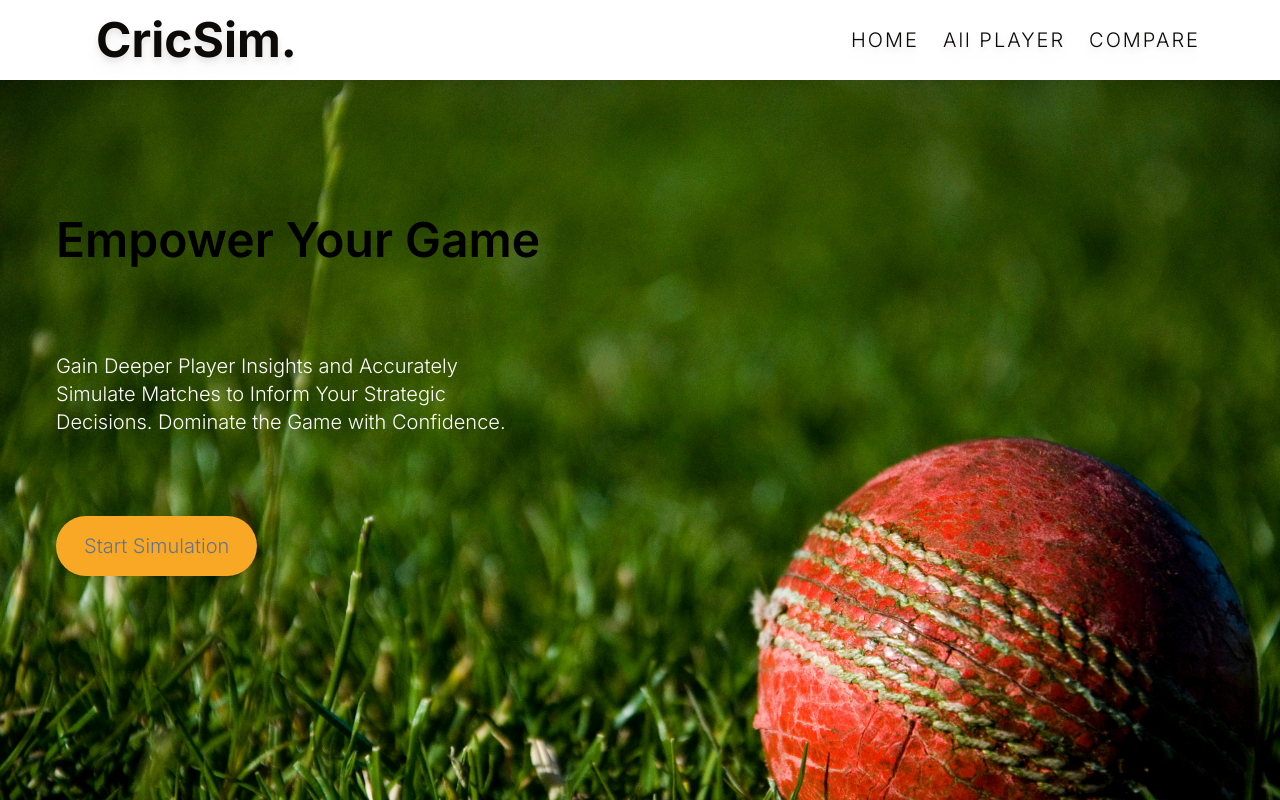
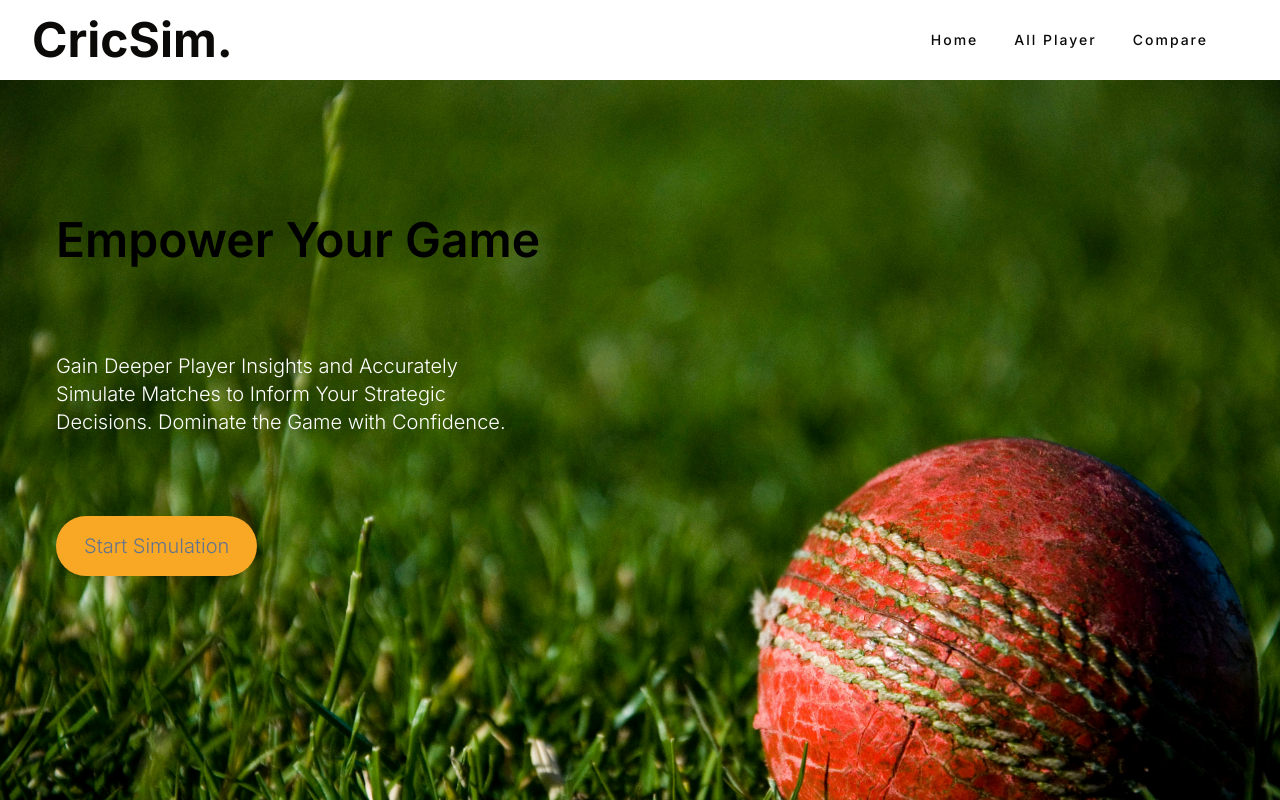
Before and after one commit to nischalmainali21/Major-CricSim-Frontend, a Next.js app: page / in a window 1280 px wide. Shown: the top 800 px of the page. Built offline with nearby package versions, Linux system fonts and the light colour scheme.

Commit message:
Update Navbar ui in line with shadcn

```diff
--- a/package.json
+++ b/package.json
@@ -11,6 +11,7 @@
   "dependencies": {
     "@radix-ui/react-dialog": "^1.0.5",
     "@radix-ui/react-dropdown-menu": "^2.0.6",
+    "@radix-ui/react-navigation-menu": "^1.1.4",
     "@radix-ui/react-popover": "^1.0.7",
     "@radix-ui/react-progress": "^1.0.3",
     "@radix-ui/react-scroll-area": "^1.0.5",
--- a/src/components/Navbar.jsx
+++ b/src/components/Navbar.jsx
@@ -1,37 +1,86 @@
+"use client";
 import React from "react";
 import Link from "next/link";
+import {
+  NavigationMenu,
+  NavigationMenuContent,
+  NavigationMenuIndicator,
+  NavigationMenuItem,
+  NavigationMenuLink,
+  NavigationMenuList,
+  NavigationMenuTrigger,
+  NavigationMenuViewport,
+  navigationMenuTriggerStyle,
+} from "@/components/ui/navigation-menu";
 
 const Navbar = () => {
   return (
-    <div className="w-full h-[80px] drop-shadow-lg relative z-10 shadow-xl">
-      <div className="px-20 flex justify-between items-center w-full h-full">
+    <div>
+      <NavigationMenu className="p-4 flex justify-between items-center min-w-full">
         <h1 className="font-bold mx-4 text-3xl md:text-3xl xl:text-5xl">
           CricSim.
         </h1>
-        <ul className="hidden lg:flex items-center gap-x-6">
-          <li className="relative text-xl w-fit block after:block after:content-[''] after:absolute after:h-[3px] after:bg-gradient-to-r from-orange-300 via-yellow-500 to-[#f9a826] after:w-full after:scale-x-0 after:hover:scale-x-100 after:transition after:duration-300 after:origin-left">
+        <div className="mr-10">
+          <NavigationMenuList>
+            <NavigationMenuItem>
               <Link className="text-xl font-light tracking-widest" href="/">
-              HOME
+                <NavigationMenuLink className={navigationMenuTriggerStyle()}>
+                  Home
+                </NavigationMenuLink>
               </Link>
-          </li>
-
-          <li className="relative text-xl w-fit block after:block after:content-[''] after:absolute after:h-[3px] after:bg-gradient-to-r from-orange-300 via-yellow-500 to-[#f9a826] after:w-full after:scale-x-0 after:hover:scale-x-100 after:transition after:duration-300 after:origin-left">
+            </NavigationMenuItem>
+            <NavigationMenuItem>
               <Link
                 className="text-xl font-light tracking-widest"
                 href="/allplayer"
               >
-              All PLAYER
+                <NavigationMenuLink className={navigationMenuTriggerStyle()}>
+                  All Player
+                </NavigationMenuLink>
               </Link>
-          </li>
+            </NavigationMenuItem>
+            <NavigationMenuItem>
+              <Link className="text-xl font-light tracking-widest" href="/comp">
+                <NavigationMenuLink className={navigationMenuTriggerStyle()}>
+                  Compare
+                </NavigationMenuLink>
+              </Link>
+            </NavigationMenuItem>
+          </NavigationMenuList>
+        </div>
+      </NavigationMenu>
+    </div>
 
-          <li className="relative text-xl w-fit block after:block after:content-[''] after:absolute after:h-[3px] after:bg-gradient-to-r from-orange-300 via-yellow-500 to-[#f9a826] after:w-full after:scale-x-0 after:hover:scale-x-100 after:transition after:duration-300 after:origin-left">
-            <Link className="text-xl font-light tracking-widest" href="comp">
-              COMPARE
-            </Link>
-          </li>
-        </ul>
-      </div>
-    </div>
+    // <div className="w-full h-[80px] drop-shadow-lg relative z-10 shadow-xl">
+    //   <div className="px-20 flex justify-between items-center w-full h-full">
+    //     <h1 className="font-bold mx-4 text-3xl md:text-3xl xl:text-5xl">
+    //       CricSim.
+    //     </h1>
+
+    //     <ul className="hidden lg:flex items-center gap-x-6">
+    //       <li className="relative text-xl w-fit block after:block after:content-[''] after:absolute after:h-[3px] after:bg-gradient-to-r from-orange-300 via-yellow-500 to-[#f9a826] after:w-full after:scale-x-0 after:hover:scale-x-100 after:transition after:duration-300 after:origin-left">
+    //         <Link className="text-xl font-light tracking-widest" href="/">
+    //           HOME
+    //         </Link>
+    //       </li>
+
+    //       <li className="relative text-xl w-fit block after:block after:content-[''] after:absolute after:h-[3px] after:bg-gradient-to-r from-orange-300 via-yellow-500 to-[#f9a826] after:w-full after:scale-x-0 after:hover:scale-x-100 after:transition after:duration-300 after:origin-left">
+    //         <Link
+    //           className="text-xl font-light tracking-widest"
+    //           href="/allplayer"
+    //         >
+    //           All PLAYER
+    //         </Link>
+    //       </li>
+
+    //       <li className="relative text-xl w-fit block after:block after:content-[''] after:absolute after:h-[3px] after:bg-gradient-to-r from-orange-300 via-yellow-500 to-[#f9a826] after:w-full after:scale-x-0 after:hover:scale-x-100 after:transition after:duration-300 after:origin-left">
+    //         <Link className="text-xl font-light tracking-widest" href="comp">
+    //           COMPARE
+    //         </Link>
+    //       </li>
+    //     </ul>
+    //   </div>
+    // </div>
   );
 };
 
--- /dev/null
+++ b/src/components/ui/navigation-menu.jsx
@@ -0,0 +1,104 @@
+import * as React from "react"
+import * as NavigationMenuPrimitive from "@radix-ui/react-navigation-menu"
+import { cva } from "class-variance-authority"
+import { ChevronDown } from "lucide-react"
+
+import { cn } from "@/lib/utils"
+
+const NavigationMenu = React.forwardRef(({ className, children, ...props }, ref) => (
+  <NavigationMenuPrimitive.Root
+    ref={ref}
+    className={cn(
+      "relative z-10 flex max-w-max flex-1 items-center justify-center",
+      className
+    )}
+    {...props}>
+    {children}
+    <NavigationMenuViewport />
+  </NavigationMenuPrimitive.Root>
+))
+NavigationMenu.displayName = NavigationMenuPrimitive.Root.displayName
+
+const NavigationMenuList = React.forwardRef(({ className, ...props }, ref) => (
+  <NavigationMenuPrimitive.List
+    ref={ref}
+    className={cn(
+      "group flex flex-1 list-none items-center justify-center space-x-1",
+      className
+    )}
+    {...props} />
+))
+NavigationMenuList.displayName = NavigationMenuPrimitive.List.displayName
+
+const NavigationMenuItem = NavigationMenuPrimitive.Item
+
+const navigationMenuTriggerStyle = cva(
+  "group inline-flex h-10 w-max items-center justify-center rounded-md bg-background px-4 py-2 text-sm font-medium transition-colors hover:bg-accent hover:text-accent-foreground focus:bg-accent focus:text-accent-foreground focus:outline-none disabled:pointer-events-none disabled:opacity-50 data-[active]:bg-accent/50 data-[state=open]:bg-accent/50"
+)
+
+const NavigationMenuTrigger = React.forwardRef(({ className, children, ...props }, ref) => (
+  <NavigationMenuPrimitive.Trigger
+    ref={ref}
+    className={cn(navigationMenuTriggerStyle(), "group", className)}
+    {...props}>
+    {children}{" "}
+    <ChevronDown
+      className="relative top-[1px] ml-1 h-3 w-3 transition duration-200 group-data-[state=open]:rotate-180"
+      aria-hidden="true" />
+  </NavigationMenuPrimitive.Trigger>
+))
+NavigationMenuTrigger.displayName = NavigationMenuPrimitive.Trigger.displayName
+
+const NavigationMenuContent = React.forwardRef(({ className, ...props }, ref) => (
+  <NavigationMenuPrimitive.Content
+    ref={ref}
+    className={cn(
+      "left-0 top-0 w-full data-[motion^=from-]:animate-in data-[motion^=to-]:animate-out data-[motion^=from-]:fade-in data-[motion^=to-]:fade-out data-[motion=from-end]:slide-in-from-right-52 data-[motion=from-start]:slide-in-from-left-52 data-[motion=to-end]:slide-out-to-right-52 data-[motion=to-start]:slide-out-to-left-52 md:absolute md:w-auto ",
+      className
+    )}
+    {...props} />
+))
+NavigationMenuContent.displayName = NavigationMenuPrimitive.Content.displayName
+
+const NavigationMenuLink = NavigationMenuPrimitive.Link
+
+const NavigationMenuViewport = React.forwardRef(({ className, ...props }, ref) => (
+  <div className={cn("absolute left-0 top-full flex justify-center")}>
+    <NavigationMenuPrimitive.Viewport
+      className={cn(
+        "origin-top-center relative mt-1.5 h-[var(--radix-navigation-menu-viewport-height)] w-full overflow-hidden rounded-md border bg-popover text-popover-foreground shadow-lg data-[state=open]:animate-in data-[state=closed]:animate-out data-[state=closed]:zoom-out-95 data-[state=open]:zoom-in-90 md:w-[var(--radix-navigation-menu-viewport-width)]",
+        className
+      )}
+      ref={ref}
+      {...props} />
+  </div>
+))
+NavigationMenuViewport.displayName =
+  NavigationMenuPrimitive.Viewport.displayName
+
+const NavigationMenuIndicator = React.forwardRef(({ className, ...props }, ref) => (
+  <NavigationMenuPrimitive.Indicator
+    ref={ref}
+    className={cn(
+      "top-full z-[1] flex h-1.5 items-end justify-center overflow-hidden data-[state=visible]:animate-in data-[state=hidden]:animate-out data-[state=hidden]:fade-out data-[state=visible]:fade-in",
+      className
+    )}
+    {...props}>
+    <div
+      className="relative top-[60%] h-2 w-2 rotate-45 rounded-tl-sm bg-border shadow-md" />
+  </NavigationMenuPrimitive.Indicator>
+))
+NavigationMenuIndicator.displayName =
+  NavigationMenuPrimitive.Indicator.displayName
+
+export {
+  navigationMenuTriggerStyle,
+  NavigationMenu,
+  NavigationMenuList,
+  NavigationMenuItem,
+  NavigationMenuContent,
+  NavigationMenuTrigger,
+  NavigationMenuLink,
+  NavigationMenuIndicator,
+  NavigationMenuViewport,
+}
```
Also changed, not shown: 1 other file (tests, documents, lock files or other folders). Lines whose indentation alone changed are shown as unchanged.
